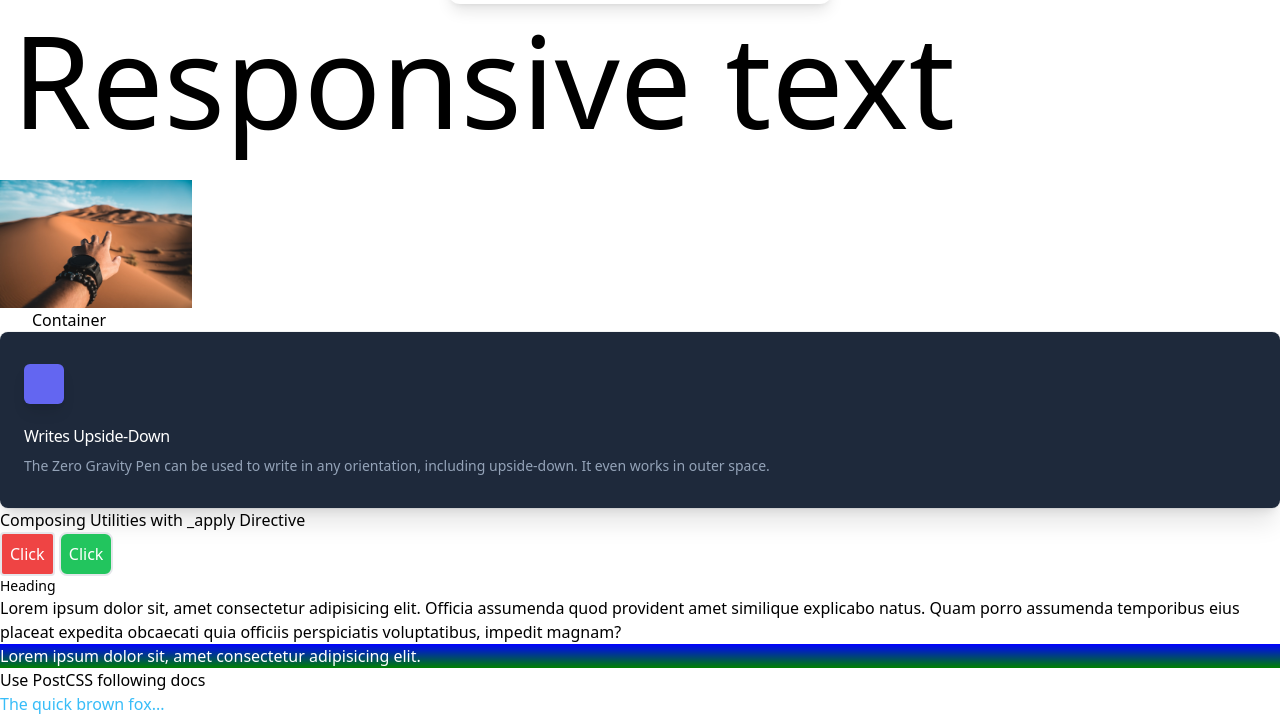
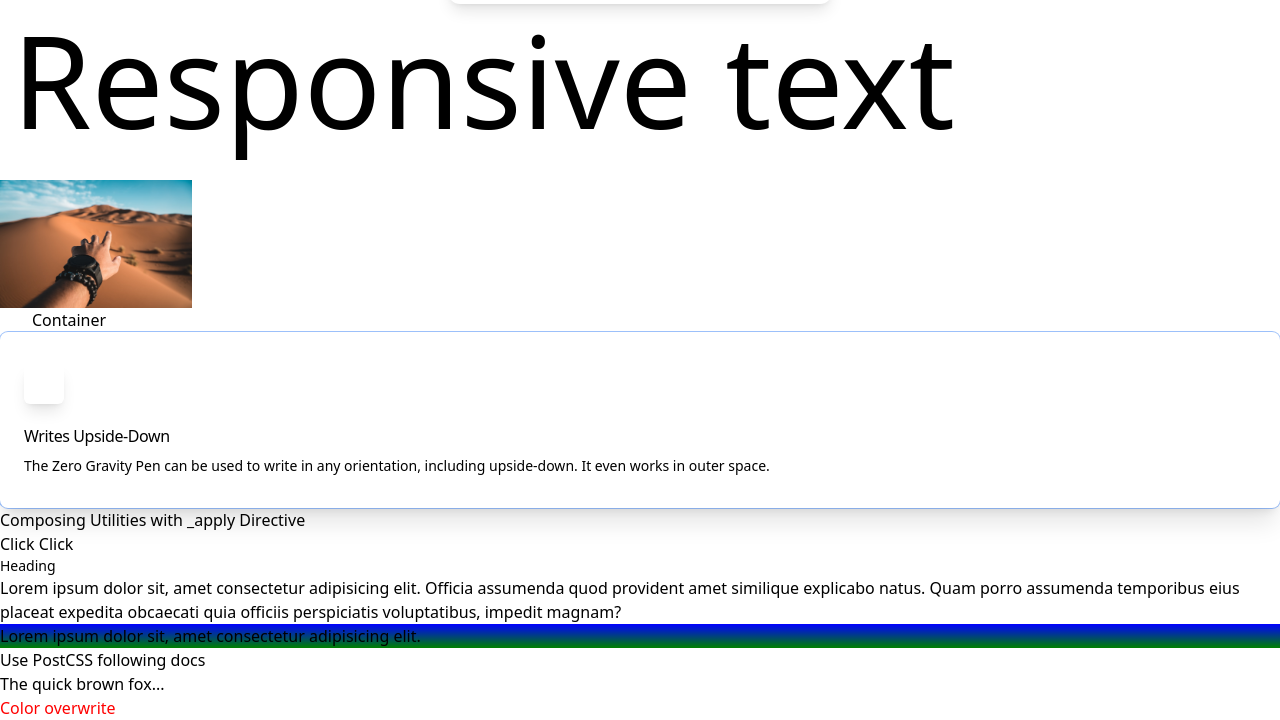
Before and after one commit to devpranab/Practice-Tailwind-Css, a website: page index.html in a window 1280 px wide. Shown: the part 5055-5775 px from the top of the page. Drawn offline with Linux system fonts and the light colour scheme.

Commit message:
Theme Configuration -adv

```diff
--- a/index.html
+++ b/index.html
@@ -440,5 +440,37 @@ darkMode: "class" - <html lang="en" class="dark">
   for purge[] we can use custom css property - class="bg-[#FFFFFF]"
  -->
 
+ <!-- Theme Configuration -adv -->
+ <!-- Customization -->
+ <!--
+  const colors = require("tailwindcss/colors");
+     theme: {
+    colors: { - access default class
+      gray: colors.coolGray,
+    },
+
+  //or
+    theme: {
+    colors: { - overwrite default class
+      "yellow": "#F00"
+    }
+  -->
+  <a href="#" class="text-yellow">Color overwrite</a>
+  <!--
+    theme: {
+      screens: {
+        sm: "540px"
+        lg: "1000px"
+      }
+    }
+   -->
+   <!--
+    const defaultTheme = require("tailwindcss/defaultTheme");
+    fontFamily: {
+      sans: ["Roboto", ...defaultTheme.fontFamily.sans]
+    }
+    note: include google font cdn in html
+    -->
+
 </body>
 </html>
--- a/src/tailwind.css
+++ b/src/tailwind.css
@@ -4,11 +4,11 @@
 
 /* group utilities -apply Directive */
 /* this code will overwrite to utilities because these(group utilities) have below @tailwind utilities; comes @layer for this problem*/
-@layer components {
+/* @layer components {
     .btn {
         @apply px-4 py-1 text-white
         border-2 rounded hover:bg-red-900;
-    @apply p-2; /* !important */
+        @apply p-2;  !important
     }
     .r-btn {
         @apply bg-red-500
@@ -16,7 +16,8 @@
     .g-btn {
         @apply bg-green-500
     }
-}
+    } */
+
 
 /* @layer base */
 @layer base {
--- a/tailwind.config.js
+++ b/tailwind.config.js
@@ -1,9 +1,11 @@
 /** @type {import('tailwindcss').Config} */
-const colors = require("tailwindcss/colors");
 module.exports = {
   content: ["*"],
   darkMode: "class", //'class' or 'media'
   theme: {
+    colors: {
+      "yellow": "#F00"
+    },
     extend: {},
     container: {
       padding: '2rem',
```
Also changed, not shown: output/styles.css. Lines whose indentation alone changed are shown as unchanged.
